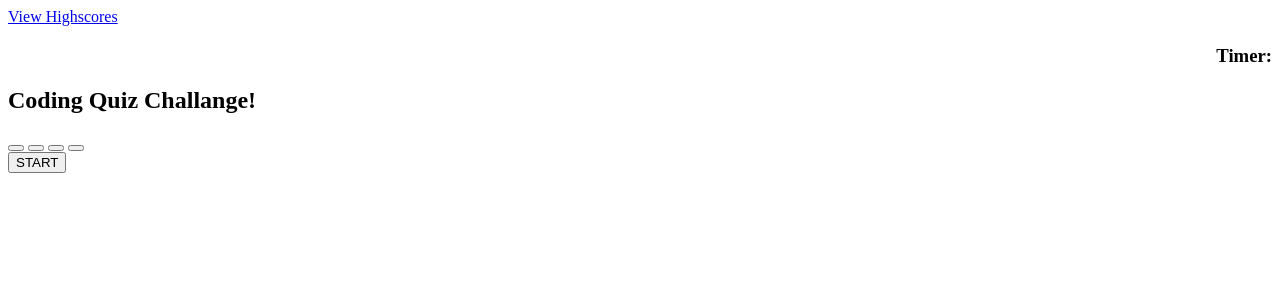
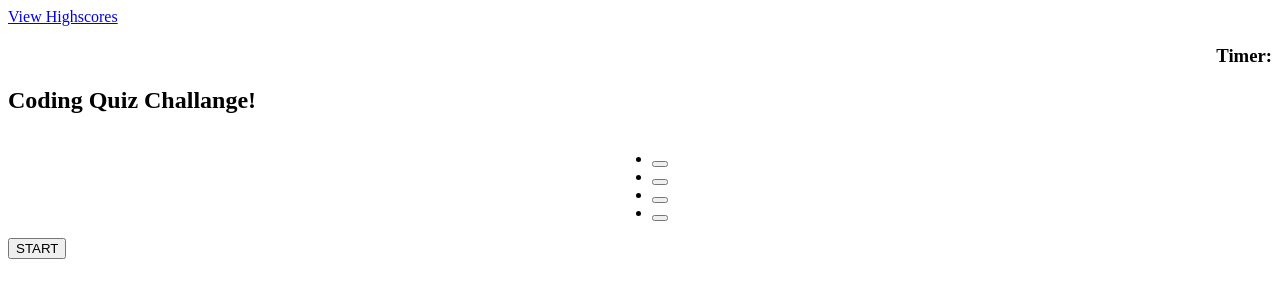
Before and after one commit to TomCapers/web-apis, a plain HTML site: page index.html in a window 1280 px wide. Drawn offline with Linux system fonts and the light colour scheme.

Commit message:
updated button alignment

```diff
--- a/index.html
+++ b/index.html
@@ -26,11 +26,12 @@
                 <h1 id = "question">Coding Quiz Challange!</h1>
             </div>
             <div class = "answer-area">
-                <button type="button" id="choiceA"></button>
-                <button type="button" id="choiceB"></button>
-                <button type="button" id="choiceC"></button>
-                <button type="button" id="choiceD"></button>
-
+                <ul class = "button">
+                    <li><button class="button" id="choiceA"></button></li>
+                    <li><button class="button" id="choiceB"></button></li>
+                    <li><button class="button" id="choiceC"></button></li>
+                    <li><button class="button" id="choiceD"></button></li>
+                </ul>
 
             </div class="start">
                 <button class="start-button">START</button>
--- a/style.css
+++ b/style.css
@@ -1,3 +1,12 @@
 .timer-text{
    text-align: right;
 }
+
+.answer-area{
+  display: flex;
+  justify-content: center;
+}
+
+/*.button{
+   flex-direction: column;
+}
```
